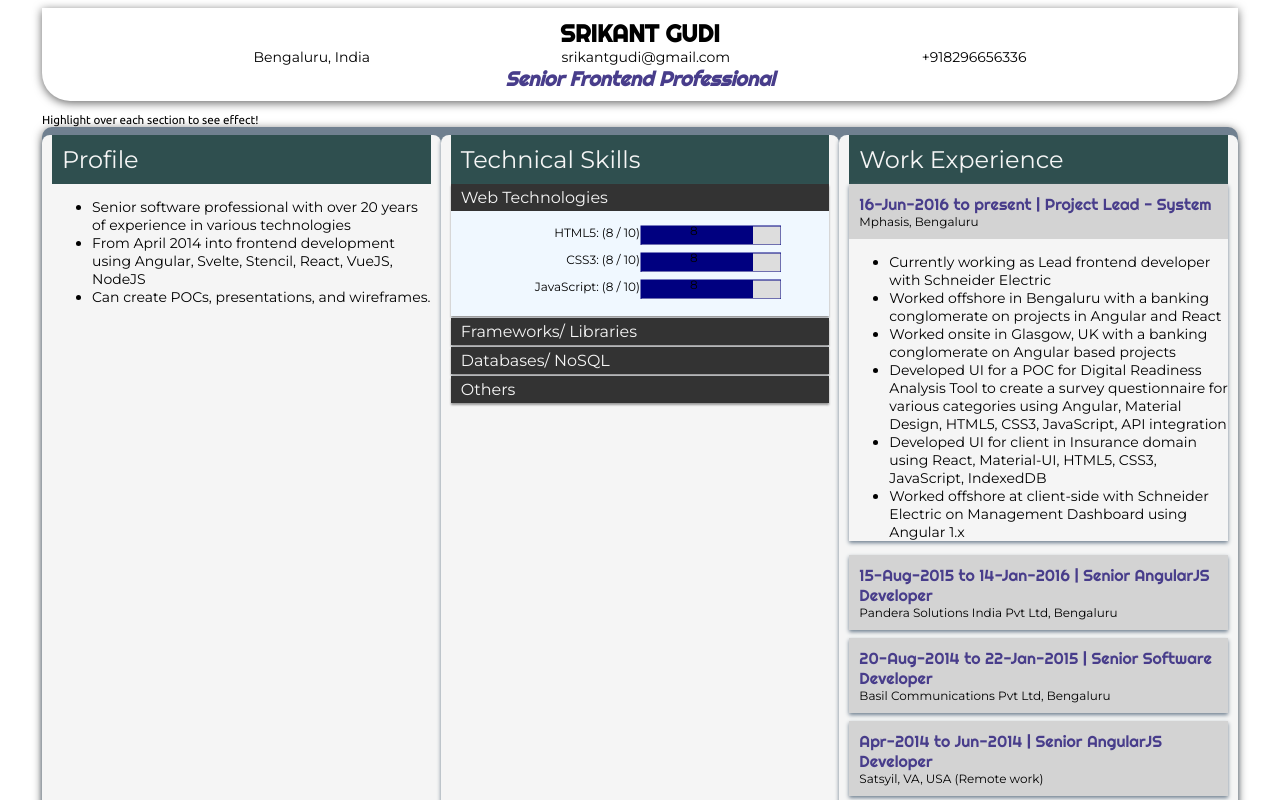
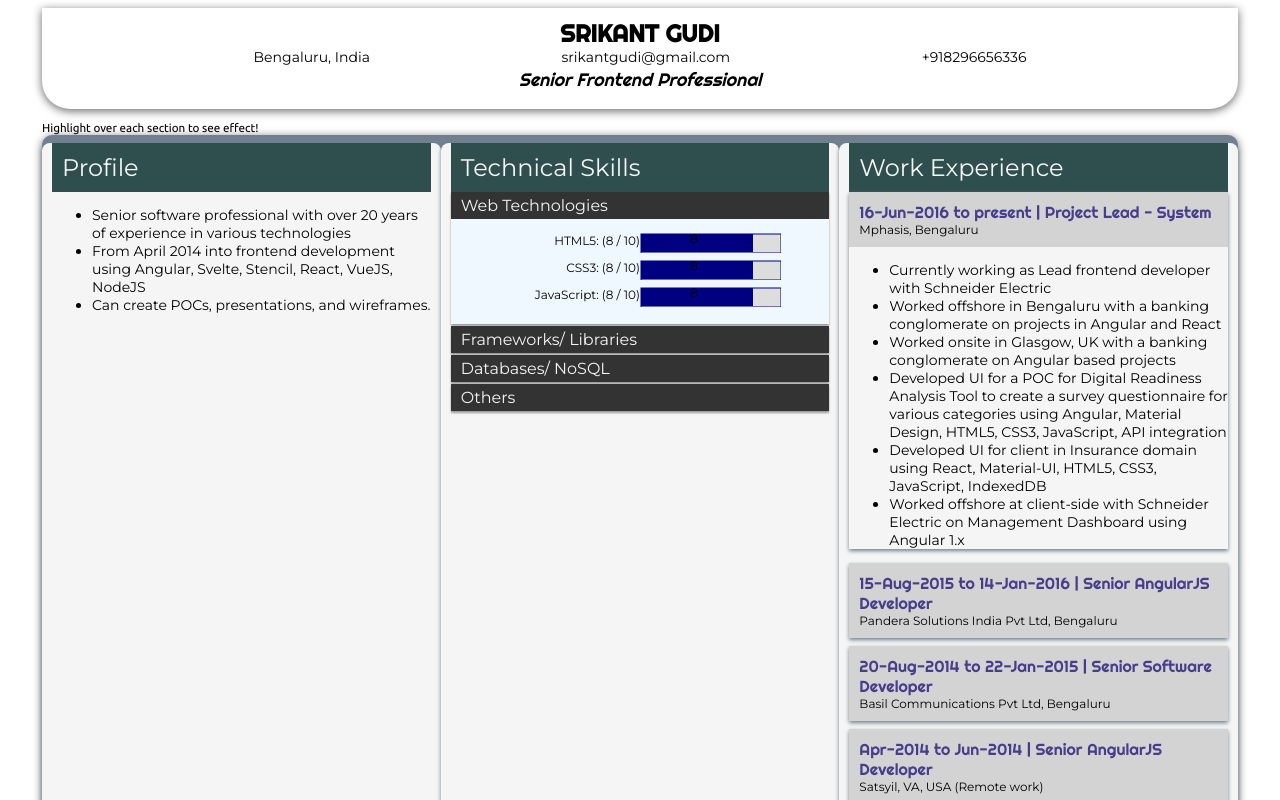
Before and after one commit to srikantgudi/srikantgudi.github.io, a Svelte app: page / in a window 1280 px wide. Shown: the top 800 px of the page. Built offline with nearby package versions, Linux system fonts and the light colour scheme.

Commit message:
Modified styles

```diff
--- a/public/global.css
+++ b/public/global.css
@@ -45,8 +45,7 @@ body {
   font-family: Righteous;
 }
 .pos {
-  font-size: 20px;
-  font-weight: 600;
+  font-size: 18px;
   font-style: italic;
   font-family: Righteous;
   color: darkslateblue;
@@ -134,3 +133,8 @@ body {
     height: auto;
   }
 }
+@media (max-width: 400px) {
+  .pos {
+    font-size: 16px;
+  }
+}
--- a/src/Topnav.svelte
+++ b/src/Topnav.svelte
@@ -5,7 +5,14 @@
         <div class="contact-item">srikantgudi@gmail.com</div>
         <div class="contact-item">+918296656336</div>
       </div>
-      <div class="pos">
-          Senior Frontend Professional
+      <div>
+        <svg height="30" width="auto">
+          <text x="50%" y="20" class="pos" text-anchor="middle">
+            Senior Frontend Professional
+            <animate attributeName="fill"
+              values="blue;lightblue;navy;lightblue;blue"
+              begin="0" dur="10s" repeatCount="indefinite" />
+          </text>
+        </svg>
       </div>
 </div>
```
